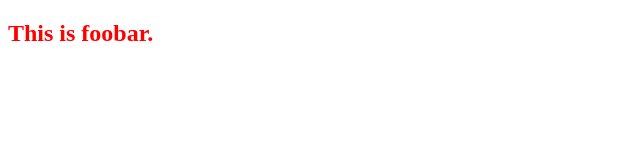
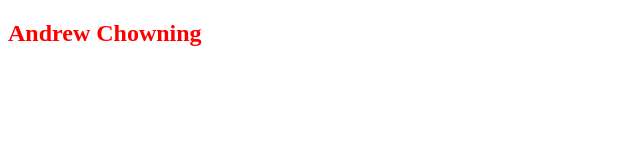
Before and after one commit to ChowPup22/foobar, a plain HTML site: page index.html in a window 1280 px wide. Shown: the whole page, without its empty margins (0-640 px from the left). Drawn offline with Linux system fonts and the light colour scheme.

Commit message:
update h2 with my name

```diff
--- a/index.html
+++ b/index.html
@@ -11,6 +11,6 @@
   </head>
   <body>
 
-    <h2>This is foobar.</h2>
+    <h2>Andrew Chowning</h2>
   </body>
 </html>
```
